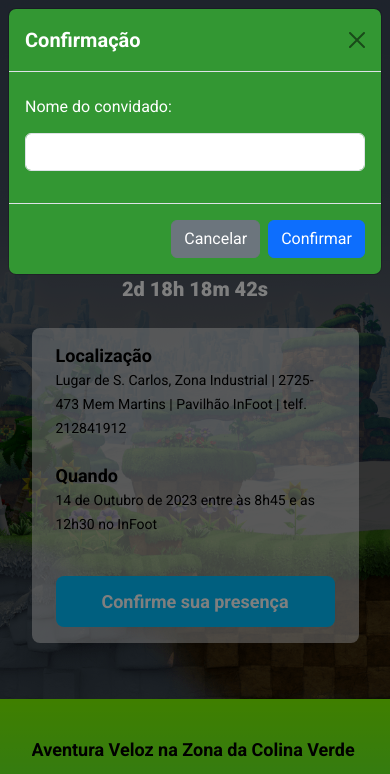
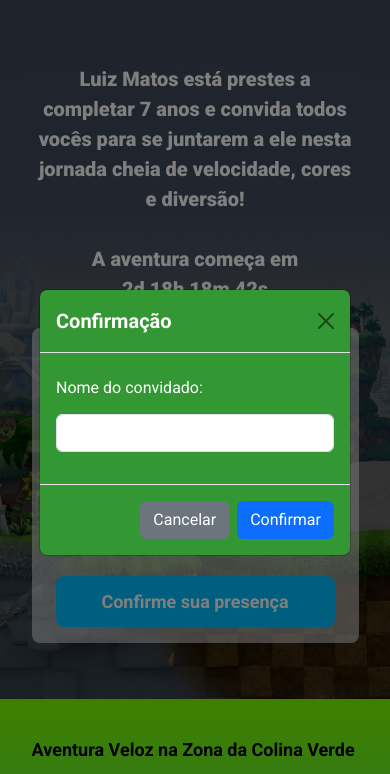
Before and after one commit to ClaudioFerreir/birthday_project, a website built with Parcel: page src/index.html in a window 390 px wide. Both pictures are taken after a click on the button "Confirme sua presença". Shown: the top 774 px of the page. Built offline with nearby package versions, Linux system fonts and the light colour scheme.

Commit message:
fix: modal position and button

```diff
--- a/src/index.html
+++ b/src/index.html
@@ -44,7 +44,7 @@
           </button>
           <!--Modal-->
           <div class="modal fade" id="confirmacao" data-bs-backdrop="static" data-bs-keyboard="false" tabindex="-1" aria-labelledby="confirmacaoLabel" aria-hidden="true">
-            <div class="modal-dialog">
+            <div class="modal-dialog modal-dialog-centered">
               <div class="modal-content confirm">
                 <div class="modal-header">
                   <h1 class="modal-title fs-5" id="confirmacaoLabel">Confirmação</h1>
@@ -111,5 +111,12 @@
       <img class="story__image" src="./images/Screenshot from 2023-10-07 21-26-24.png" alt="super sonic e sonic">
     </div>
   </section>
+  <footer>
+    <div class="container">
+      <p class="footer__description">
+        Obrigado por se juntar a nós nesta aventura! Esperamos que você se divirta muito e que goste de comemorar o aniversário de Luiz Matos com ele. Até a logo!
+      </p>
+    </div>
+  </footer>
 </body>
 </html>
--- a/src/styles/_modal.scss
+++ b/src/styles/_modal.scss
@@ -7,3 +7,19 @@
 #confirmacaoLabel {
   font-weight: bold;
 }
+
+@media (max-width: 640px) {
+  .modal-dialog {
+    width: 80%;
+    margin-left: auto;
+    margin-right: auto;
+  }
+}
+
+@media (max-width: 1024px) {
+  .modal-dialog {
+    width: 80%;
+    margin-left: auto;
+    margin-right: auto;
+  }
+}
--- a/src/styles/components/_buttons.scss
+++ b/src/styles/components/_buttons.scss
@@ -15,7 +15,6 @@ button:hover {
   font-weight: bold;
   text-decoration: none;
   text-align: center;
-  white-space: nowrap;
   justify-content: center;
   border-radius: 8px;
   align-items: center;
@@ -28,6 +27,7 @@ button:hover {
   @media (max-width: 640px) {
     display: block;
     width: 100%;
+    white-space: nowrap;
   }
 
   @media (max-width: 1024px) {
```
